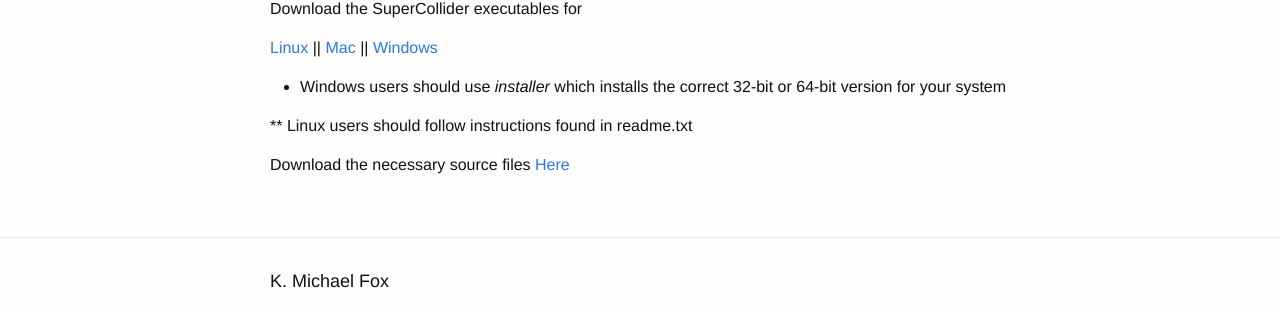
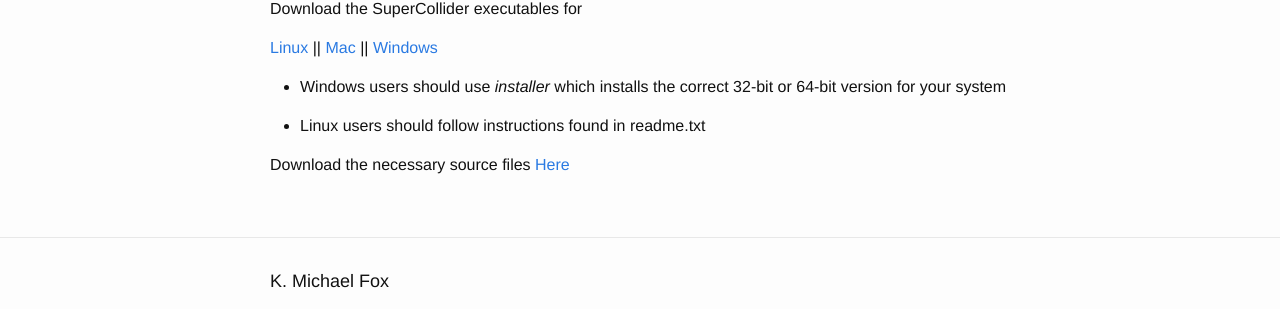
Before and after one commit to kmichaelfox/kmichaelfox.github.io, a Jekyll site: the page built from nyx_hackathon.md, in a window 1280 px wide. Shown: the part 206-515 px from the top of the page. Built offline with Jekyll 4.4.1, drawn with Linux system fonts in a browser that asks for light colours.

```diff
--- a/nyx_hackathon.md
+++ b/nyx_hackathon.md
@@ -14,6 +14,6 @@ Download the SuperCollider executables for
 
 * Windows users should use _installer_ which installs the correct 32-bit or 64-bit version for your system
 
-** Linux users should follow instructions found in readme.txt
+* Linux users should follow instructions found in readme.txt
 
 Download the necessary source files [Here](https://www.dropbox.com/sh/qwr9zkdv6gmz7bf/AADcNmoAYqMmbB-brWJ35waEa?dl=1)
```
